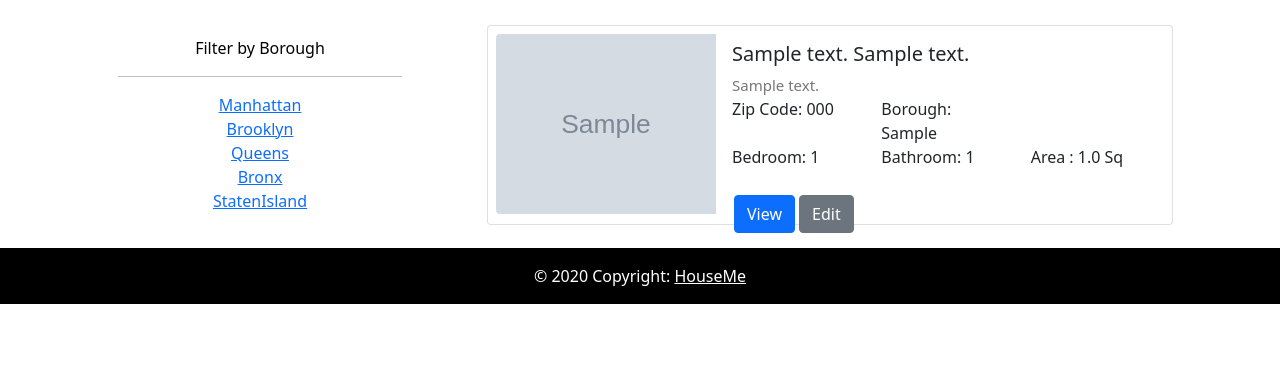
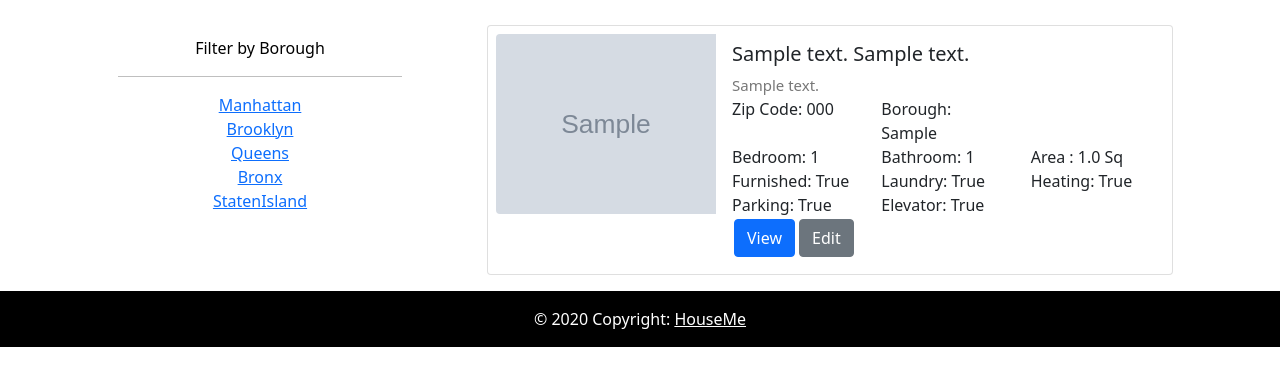
Before and after one commit to gcivil-nyu-org/S2022-Team-5-repo, a Django app: page /mylistings in a window 1280 px wide. Shown: the part 56-442 px from the top of the page. Run offline with Django 3.2, Linux system fonts and the light colour scheme; a user stored in the database is signed in; tables that the repository leaves empty hold one stand-in row (values such as "Sample post"); grey boxes marked "Sample" are stand-in pictures; some libraries are stand-ins or nearby versions.

Commit message:
Update mylistings.html

```diff
--- a/templates/property/mylistings.html
+++ b/templates/property/mylistings.html
@@ -32,7 +32,7 @@
         </div>
         <div class="col-lg-8">
             {% for listing in listings%}
-            <div class="card mb-3" style="max-width: 720px; max-height: 200px; margin: 25px 25px 25px 25px ">
+            <div class="card mb-3" style="max-width: 720px; max-height: 250px; margin: 25px 25px 25px 25px ">
                 <div class="row g-0">
                     <div class="col-md-4">
                         {% if listing.photo_url %}
@@ -54,10 +54,19 @@
                                 <div class="col-md-4"> Bathroom: {{listing.bathrooms}}</div>
                                 <div class="col-md-4"> Area : {{listing.area}} Sq</div>
                             </div>
-                            <br>
+                            <div class="row">
+                                <div class="col-md-4"> Furnished: {{listing.furnished}} </div>
+                                <div class="col-md-4"> Laundry: {{listing.laundry}}</div>
+                                <div class="col-md-4"> Heating: {{listing.heating}} </div>
+                            </div>
+                            <div class="row">
+                                <div class="col-md-4"> Parking: {{listing.parking}} </div>
+                                <div class="col-md-4"> Elevator: {{listing.elevator}}</div>
+                            </div>
+
                             <div class="d-flex align-items-end">
                                 <a class="btn btn-primary" href="{{listing.listing_id}}" role="button" style = "margin: 2px 2px 2px 2px">View</a>
-                                <a class="btn btn-secondary " href="{{listing.map_url}}" role="button" style = "margin: 2px 2px 2px 2px">Edit</a>
+                                <a class="btn btn-secondary " href={% url 'property:editlisting' listing.listing_id %} role="button" style = "margin: 2px 2px 2px 2px">Edit</a>
                             </div>
 
                         </div>
```
